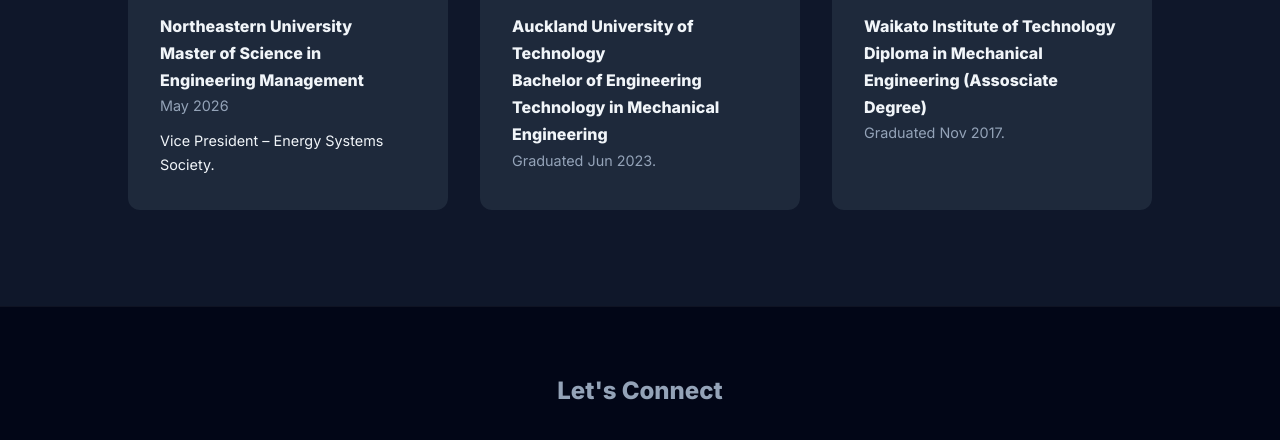
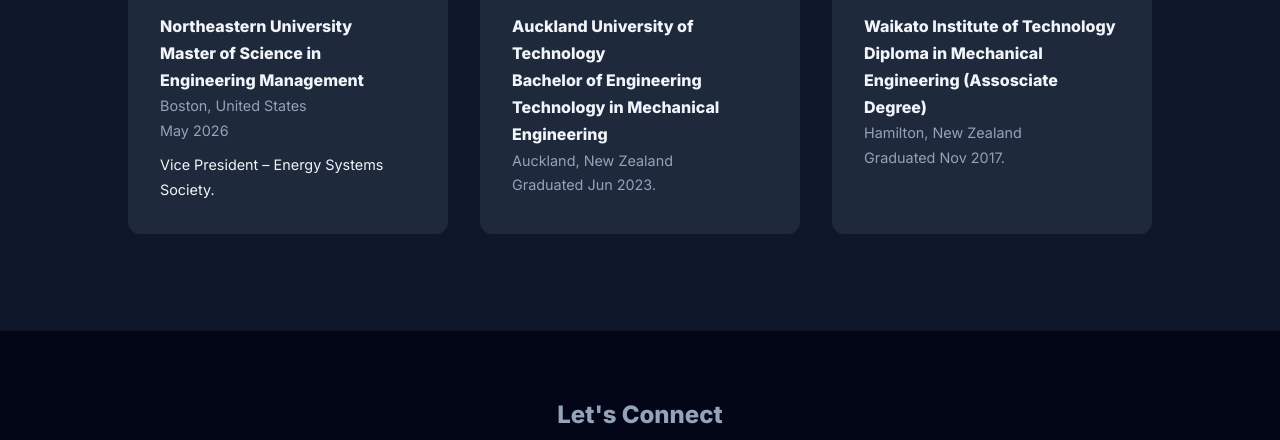
Before and after one commit to tonysojan123/tonysojan123.github.io, a plain HTML site: page index.html in a window 1280 px wide. Shown: the part 7158-7598 px from the top of the page. Drawn offline with Linux system fonts and the light colour scheme.

Commit message:
Update index.html

```diff
--- a/index.html
+++ b/index.html
@@ -875,6 +875,7 @@
                 <img src="northeastern.jpg" alt="Northeastern Logo" class="school-logo" onerror="this.src='https://via.placeholder.com/60?text=NU'">
                 <h4>Northeastern University</h4>
                 <p><strong>Master of Science in Engineering Management</strong></p>
+                <p style="font-size:0.9rem; color:var(--text-muted)">Boston, United States</p>
                 <p style="font-size:0.9rem; color:var(--text-muted)">May 2026</p>
                 <p style="margin-top:10px; font-size:0.9rem;">Vice President – Energy Systems Society.</p>
             </div>
@@ -883,6 +884,7 @@
                 <img src="aut.jpg" alt="AUT Logo" class="school-logo" onerror="this.src='https://via.placeholder.com/60?text=AUT'">
                 <h4>Auckland University of Technology</h4>
                 <p><strong>Bachelor of Engineering Technology in Mechanical Engineering</strong></p>
+                <p style="font-size:0.9rem; color:var(--text-muted)">Auckland, New Zealand</p>
                 <p style="font-size:0.9rem; color:var(--text-muted)">Graduated Jun 2023.</p>
             </div>
 
@@ -890,6 +892,7 @@
                 <img src="wintec.jpg" alt="Wintec Logo" class="school-logo" onerror="this.src='https://via.placeholder.com/60?text=W'">
                 <h4>Waikato Institute of Technology</h4>
                 <p><strong>Diploma in Mechanical Engineering (Assosciate Degree) </strong></p>
+                <p style="font-size:0.9rem; color:var(--text-muted)">Hamilton, New Zealand</p>
                 <p style="font-size:0.9rem; color:var(--text-muted)">Graduated Nov 2017.</p>
             </div>
 
```
